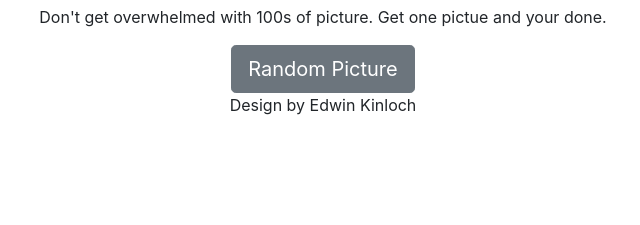
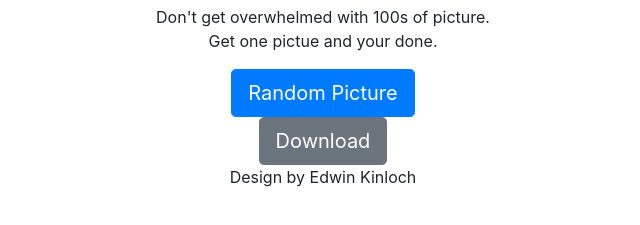
Before and after one commit to EdwinKinloch/PhotoGenerator, a plain HTML site: page index.html in a window 1280 px wide. Shown: the part 97-322 px from the top of the page, without its empty margins (317-957 px from the left). Drawn offline with nearby package versions, Linux system fonts and the light colour scheme; no server answers.

Commit message:
Added a line break in the p element on line 20. Changed the button element bootstrap class on line 22 from secondary to primary. Added a download button on line 27 to give the ability to download the loaded image.

```diff
--- a/index.html
+++ b/index.html
@@ -17,13 +17,14 @@
             <h2 id="subtitle">Find the perfect picture</h2>
         </div>
 
-        <p>Don't get overwhelmed with 100s of picture. Get one pictue and your done.</p>
+        <p>Don't get overwhelmed with 100s of picture. <br> Get one pictue and your done.</p>
 
-        <button type="button" id="randomPicture" class="btn btn-secondary btn-lg">Random Picture</button>
+        <button type="button" id="randomPicture" class="btn btn-primary btn-lg">Random Picture</button>
 
         <div id="pictureContainer">
            <span id="picture"></span>
            <span id="pictureCaption"></span>
+           <a id="downloadLink"><button class="btn btn-secondary btn-lg">Download</button></a>
         </div>
     </main>
 
```
